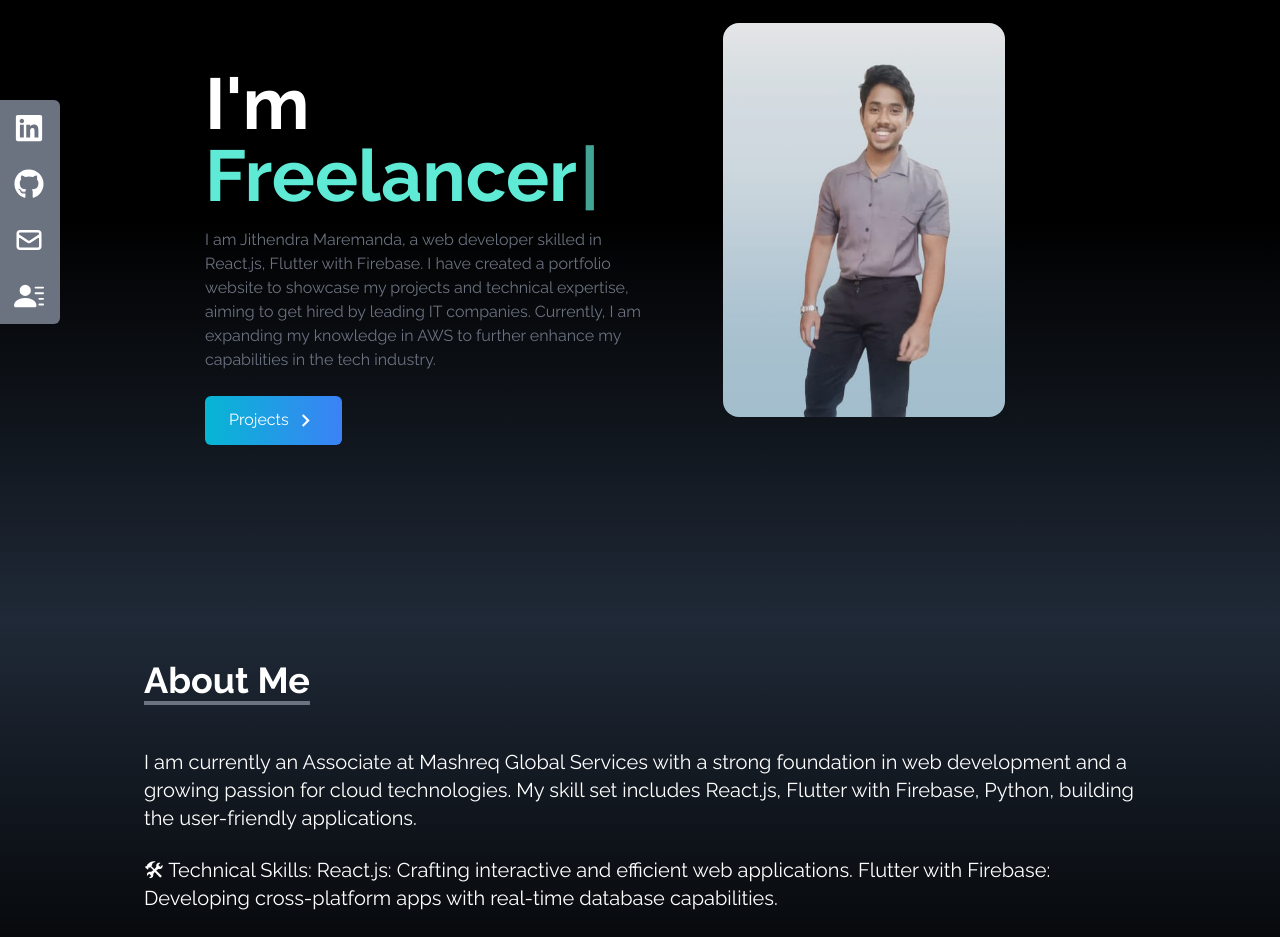
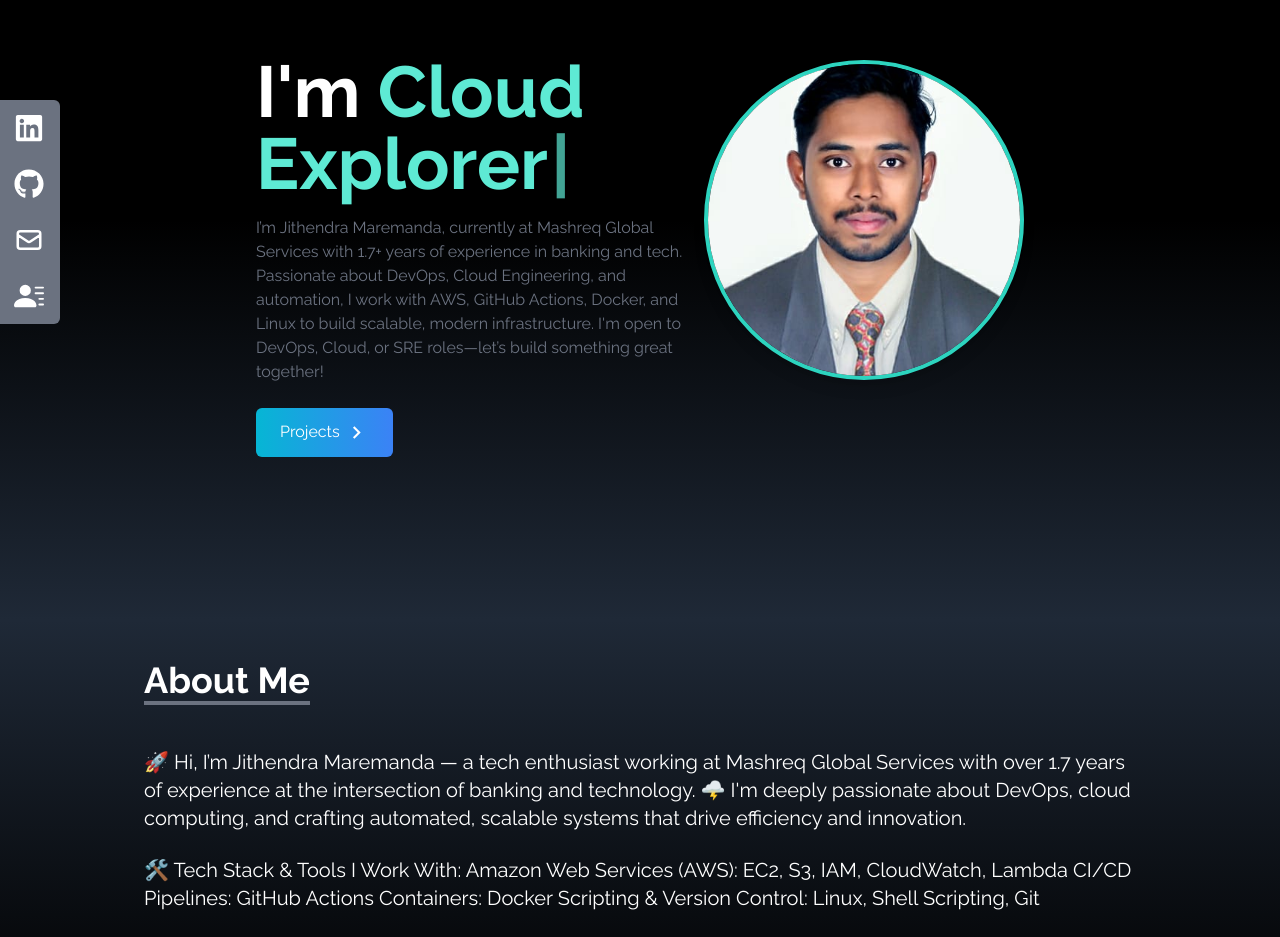
Before and after one commit to Jithendra-maremanda/Jithendra-Portfolio, a React (Create React App) app: page / in a window 1280 px wide. Shown: the part 180-1117 px from the top of the page. Built offline with nearby package versions, Linux system fonts and the light colour scheme.

Commit message:
Initial commit

```diff
--- a/package.json
+++ b/package.json
@@ -13,6 +13,7 @@
     "nodemailer": "^6.9.14",
     "react": "^18.3.1",
     "react-dom": "^18.3.1",
+    "react-icons": "^5.5.0",
     "react-router-dom": "^6.26.0",
     "react-scripts": "^5.0.1",
     "react-scroll": "^1.9.0",
--- a/src/Components/About.jsx
+++ b/src/Components/About.jsx
@@ -14,22 +14,27 @@ const About = () => {
         </div>
 
         <p className="text-xl mt-10">
-        I am currently an Associate at Mashreq Global Services with a strong foundation in web development and a growing passion for cloud technologies. My skill set includes React.js, Flutter with Firebase, Python, building the user-friendly applications.
+        🚀 Hi, I’m Jithendra Maremanda — a tech enthusiast working at Mashreq Global Services with over 1.7 years of experience at the intersection of banking and technology.
+
+🌩️ I'm deeply passionate about DevOps, cloud computing, and crafting automated, scalable systems that drive efficiency and innovation.
         </p>
 
         <br />
 
         <p className="text-xl">
-        🛠 Technical Skills:
-React.js: Crafting interactive and efficient web applications.
-Flutter with Firebase: Developing cross-platform apps with real-time database capabilities.
+        🛠️ Tech Stack & Tools I Work With:
+Amazon Web Services (AWS): EC2, S3, IAM, CloudWatch, Lambda
+
+CI/CD Pipelines: GitHub Actions
+
+Containers: Docker
+
+Scripting & Version Control: Linux, Shell Scripting, Git
         </p>
         <br />
 
 <p className="text-xl">
-📈 Current Focus:
-Deepening my knowledge in AWS to enhance my ability to design scalable and reliable cloud solutions.
-Explore my portfolio and GitHub to see some of the exciting projects I've worked on. I'm always eager to connect with fellow professionals and explore new opportunities!
+✨ Through hands-on projects and continuous upskilling, I'm actively building a strong foundation in DevOps and Cloud Engineering. I love solving real-world problems by implementing automation, monitoring, and robust deployment pipelines.
 </p>
       </div>
     </div>
--- a/src/Components/Footer.jsx
+++ b/src/Components/Footer.jsx
@@ -12,7 +12,10 @@ const Footer = () => {
       <div className="container mx-auto flex flex-wrap justify-between items-start">
         <div className="w-full md:w-1/4 p-4">
           <img src={logo} alt="Logo" className="mb-8 w-20" />
-          <p>Hello Visiter,Im Jithendra Maremanda,a web developer with expertise in ReactJs ,Flutter I created a portfolio to showcase my skills and projects ,aiming to secure a role in a leading IT Company.</p>
+          <p>
+            I’m Jithendra Maremanda, currently at Mashreq Global Services with 1.7+ years of experience in banking and tech.
+            Passionate about DevOps, Cloud Engineering, and automation, I work with AWS, GitHub Actions, Docker, and Linux to build scalable, modern infrastructure.
+            I'm open to DevOps, Cloud, or SRE roles—let’s build something great together!</p>
         </div>
         <div className="w-full md:w-1/6 p-4">
           <h3 className="relative mb-5">Home<div className="absolute top-6 left-0 w-full h-1 bg-gray-400"></div></h3>
--- a/src/Components/Home.jsx
+++ b/src/Components/Home.jsx
@@ -4,31 +4,40 @@ import { MdOutlineKeyboardArrowRight } from "react-icons/md";
 import { Link } from "react-scroll";
 import { Typewriter } from 'react-simple-typewriter';
 import '../App.css';
+
 const Home = () => {
-  const AnimatedText = <Typewriter
-    words={[' Jithendra', ' Web Developer', ' Freelancer']}
+  const AnimatedText = (
+    <Typewriter
+      words={[' Jithendra', ' DevOps Enthusiast', ' Cloud Explorer', 'SRE Aspirant']}
       loop={true}
       cursor
       typeSpeed={70}
       deleteSpeed={50}
-    delaySpeed={1000} />;
+      delaySpeed={1000}
+    />
+  );
+
   return (
     <div
       name="home"
       className="h-screen w-full bg-gradient-to-b from-black via-black to-gray-800 mx-auto"
     >
-      <div className="max-w-screen-lg  mx-auto flex flex-col items-center justify-center h-full px-4 md:flex-row">
+      <div className="max-w-screen-lg mx-auto flex flex-col items-center justify-center h-full px-4 md:flex-row">
+
+        {/* LEFT SIDE - Text */}
         <div className="flex flex-col justify-center h-full pt-20">
-        <div className="animated-text text-4xl sm:text-7xl font-bold  text-white max-w-sm">
-        I'm   <span className="text-4xl sm:text-7xl font-bold text-teal-300" >
+          <div className="animated-text text-4xl sm:text-7xl font-bold text-white max-w-sm">
+            I'm <span className="text-4xl sm:text-7xl font-bold text-teal-300">
               {AnimatedText}
             </span>
           </div>
-        <div>
+
           <p className="text-gray-500 py-4 max-w-md">
-        I am Jithendra Maremanda, a web developer skilled in React.js, Flutter with Firebase. I have created a portfolio website to showcase my projects and technical expertise, aiming to get hired by leading IT companies. Currently, I am expanding my knowledge in AWS to further enhance my capabilities in the tech industry.
+            I’m Jithendra Maremanda, currently at Mashreq Global Services with 1.7+ years of experience in banking and tech.
+            Passionate about DevOps, Cloud Engineering, and automation, I work with AWS, GitHub Actions, Docker, and Linux to build scalable, modern infrastructure.
+            I'm open to DevOps, Cloud, or SRE roles—let’s build something great together!
           </p>
-        </div>
+
           <div>
             <Link
               to="Projects"
@@ -44,11 +53,12 @@ const Home = () => {
           </div>
         </div>
 
-        <div>
+        {/* RIGHT SIDE - Avatar Image */}
+        <div className="pt-20 md:pt-0">
           <img
             src={HeroImage}
-            alt="my profile"
-            className="rounded-2xl mx-auto w-2/3 md:w-70"
+            alt="Jithendra Avatar"
+            className="rounded-full mx-auto w-80 h-80 object-cover border-4 border-teal-400 shadow-lg"
           />
         </div>
       </div>
```
Also changed, not shown: src/assets/heroimage.jpeg, 1 other file (tests, documents, lock files or other folders). Lines whose indentation alone changed are shown as unchanged.
